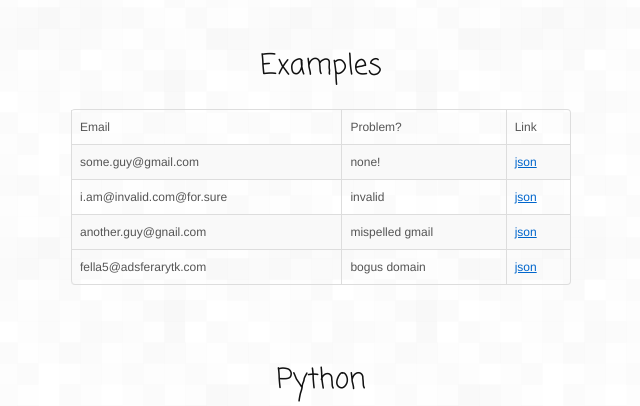
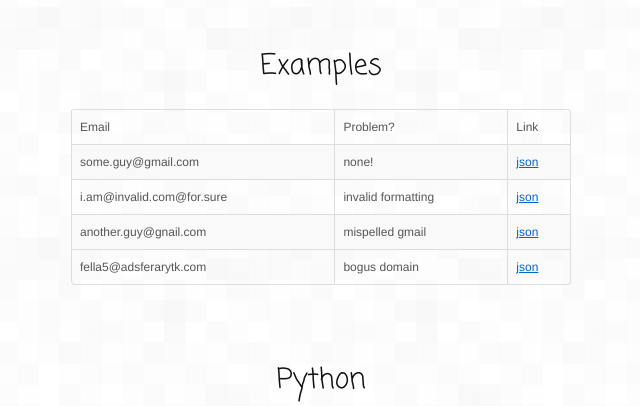
Before and after one commit to apilayer/emailpie, a Flask app: page / in a window 1280 px wide. Shown: the part 974-1380 px from the top of the page, without its empty margins (319-959 px from the left). Run offline with Flask 2, Linux system fonts and the light colour scheme.

Commit message:
example fix

```diff
--- a/emailpie/templates/index.html
+++ b/emailpie/templates/index.html
@@ -58,7 +58,7 @@
       </tr>
       <tr>
         <td>i.am@invalid.com@for.sure</td>
-        <td>invalid</td>
+        <td>invalid formatting</td>
         <td><a href="/v1/check?email=i.am@invalid.com@for.sure">json</a></td>
       </tr>
       <tr>
--- a/emailpie/utils.py
+++ b/emailpie/utils.py
@@ -119,6 +119,9 @@ class EmailChecker(object):
     def check_valid_email_string(self):
         """
         A simple regex based checker.
+
+        Yeah, yeah. Using Django's validator. This needs to be
+        fixed and the django dep removed.
         """
         from django.core.validators import validate_email
         from django.core.exceptions import ValidationError
```
